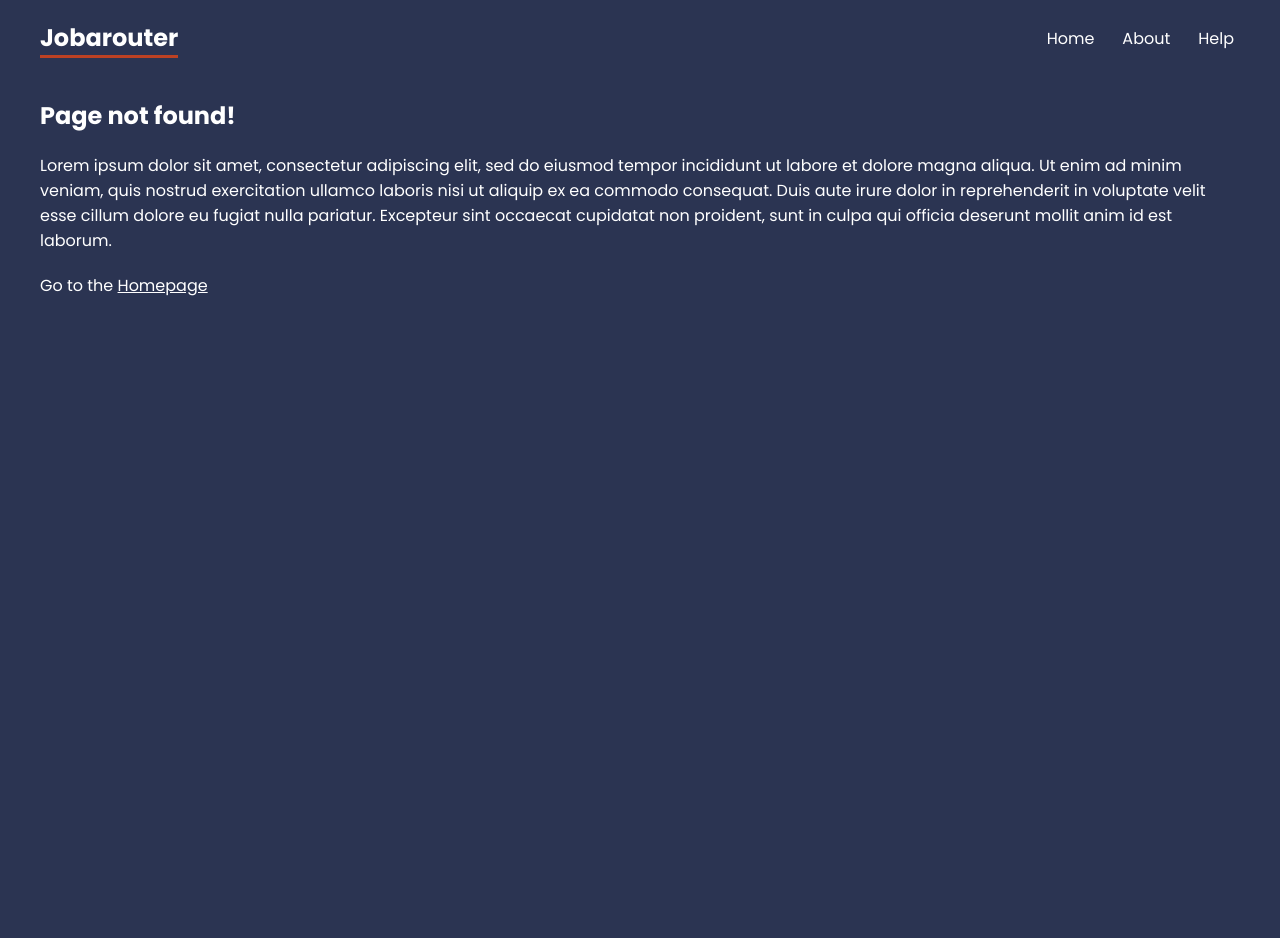
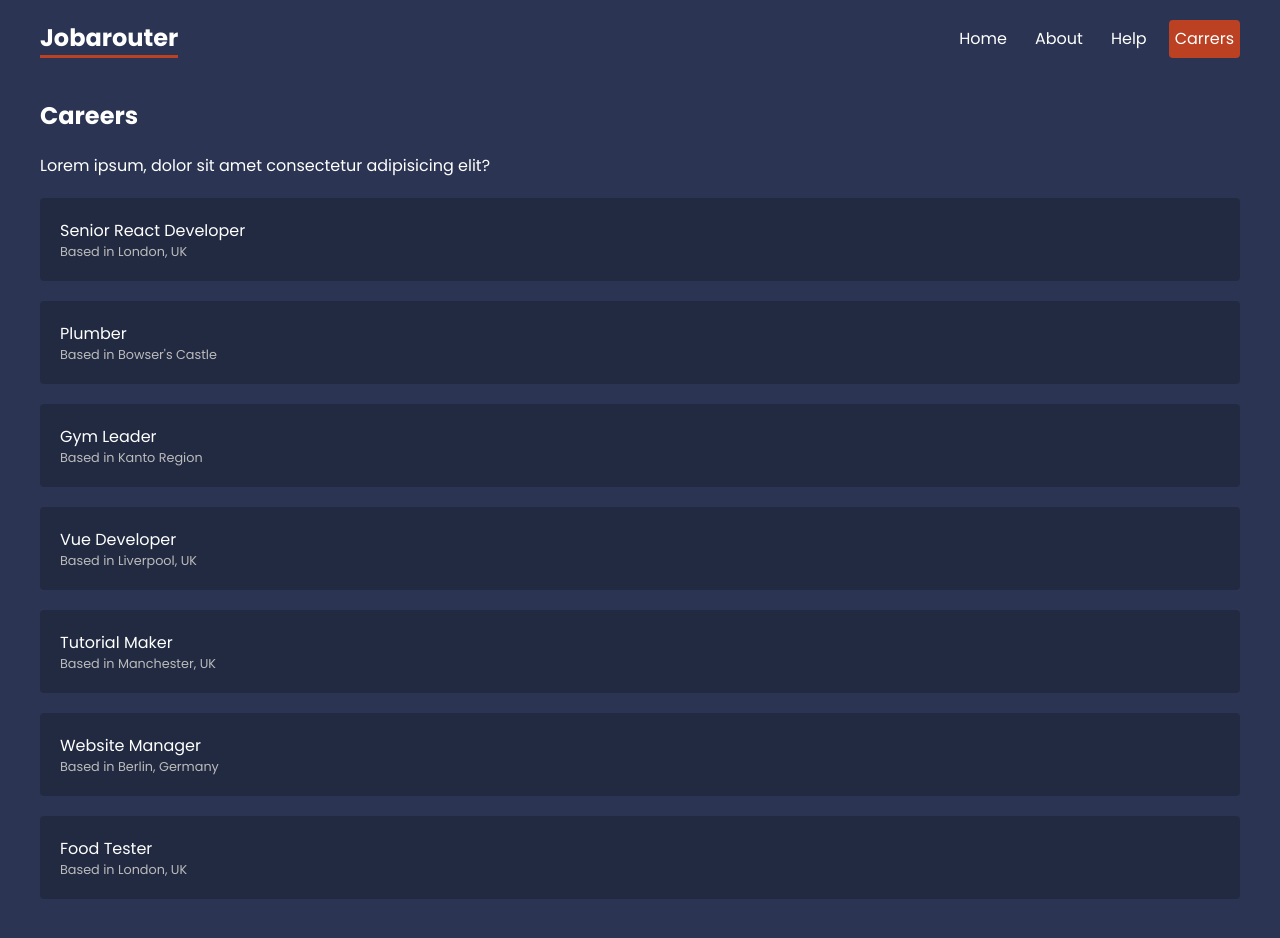
Before and after one commit to Philippe35507/NetNinja-Jobarouter, a React (Vite) app: page /careers in a window 1280 px wide. Shown: the top 938 px of the page. Before the commit the page ends 800 px from the top, so only its background shows below. Built offline with nearby package versions, Linux system fonts and the light colour scheme; data requests are answered from the project's data file.

Commit message:
Loaders: useLoaderData Hook

```diff
--- a/src/App.jsx
+++ b/src/App.jsx
@@ -11,10 +11,12 @@ import About from "./pages/About";
 import Faq from "./pages/help/Faq";
 import Contact from "./pages/help/Contact";
 import NotFound from "./pages/NotFound";
+import Careers, { careersLoader } from "./pages/careers/Careers";
 
 //layout
 import RootLayout from "./layouts/RootLayout";
 import HelpLayout from "./layouts/HelpLayout";
+import CareersLayout from "./layouts/CareersLayout";
 
 const router = createBrowserRouter(
   createRoutesFromElements(
@@ -24,6 +26,9 @@ const router = createBrowserRouter(
       <Route path="help" element={<HelpLayout />}>
         <Route path="faq" element={<Faq />} />
         <Route path="contact" element={<Contact />} />
+      </Route>
+      <Route path="careers" element={<CareersLayout />}>
+        <Route index element={<Careers />} loader={careersLoader} />
       </Route>
       <Route path="*" element={<NotFound />} />
     </Route>
--- a/src/index.css
+++ b/src/index.css
@@ -104,6 +104,24 @@ form label span {
 }
 
 /* careers list */
+.careers > a {
+  display: block;
+  background: rgba(0, 0, 0, 0.2);
+  padding: 20px;
+  border-radius: 4px;
+  margin: 20px 0;
+  text-decoration: none;
+}
+.careers > a:hover p {
+  color: var(--primary);
+}
+.careers p {
+  margin: 0;
+}
+.careers > a p:last-child {
+  font-size: 0.8em;
+  color: #bbb;
+}
 
 /* careers details */
 
--- /dev/null
+++ b/src/layouts/CareersLayout.jsx
@@ -0,0 +1,12 @@
+import { Outlet } from "react-router-dom";
+
+export default function CareersLayout() {
+  return (
+    <div className="careers-layout">
+      <h2>Careers</h2>
+      <p>Lorem ipsum, dolor sit amet consectetur adipisicing elit?</p>
+
+      <Outlet />
+    </div>
+  );
+}
--- a/src/layouts/RootLayout.jsx
+++ b/src/layouts/RootLayout.jsx
@@ -9,6 +9,7 @@ export default function RootLayout() {
           <NavLink to="/">Home</NavLink>
           <NavLink to="about">About</NavLink>
           <NavLink to="help">Help</NavLink>
+          <NavLink to="careers">Carrers</NavLink>
         </nav>
       </header>
       <main>
--- /dev/null
+++ b/src/pages/careers/Careers.jsx
@@ -0,0 +1,23 @@
+import { Link, useLoaderData } from "react-router-dom";
+
+export default function Careers() {
+  const careers = useLoaderData();
+
+  return (
+    <div className="careers">
+      {careers.map((career) => (
+        <Link to="/" key={career.id}>
+          <p>{career.title}</p>
+          <p>Based in {career.location}</p>
+        </Link>
+      ))}
+    </div>
+  );
+}
+
+// data loader
+export const careersLoader = async () => {
+  const res = await fetch("http://localhost:4000/careers");
+
+  return res.json();
+};
```
